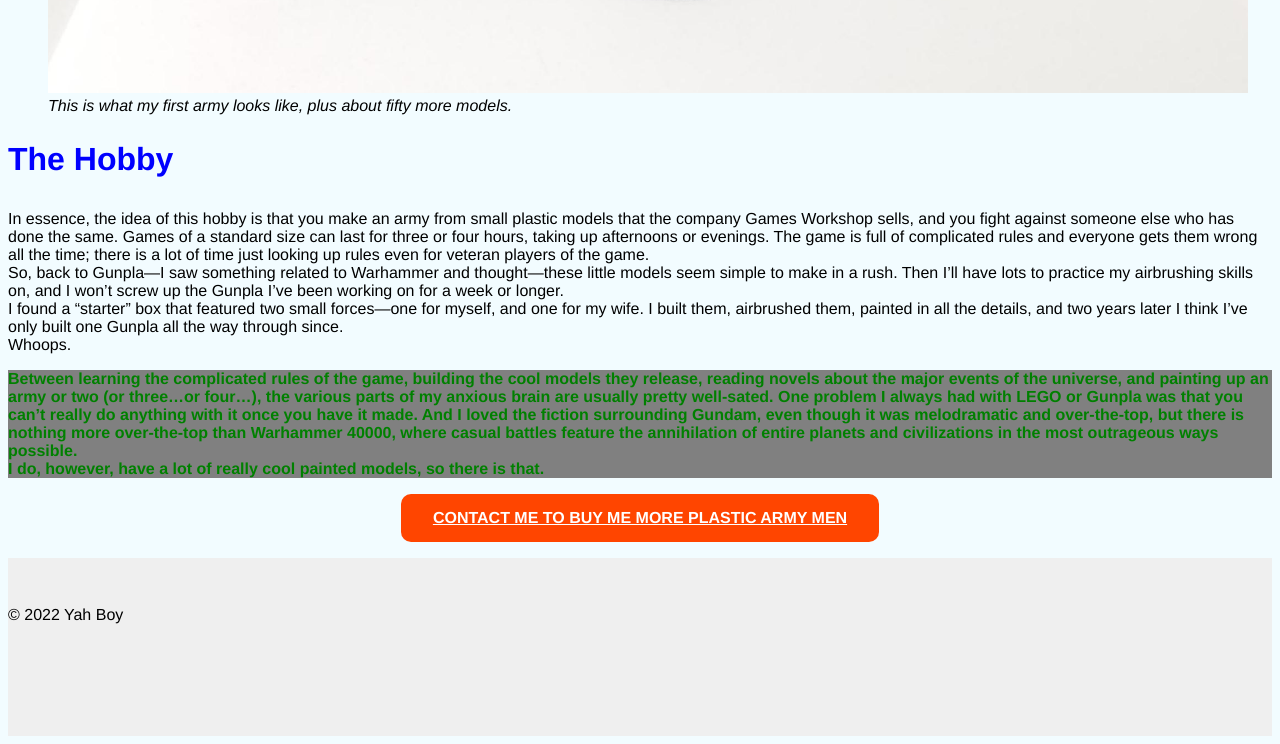
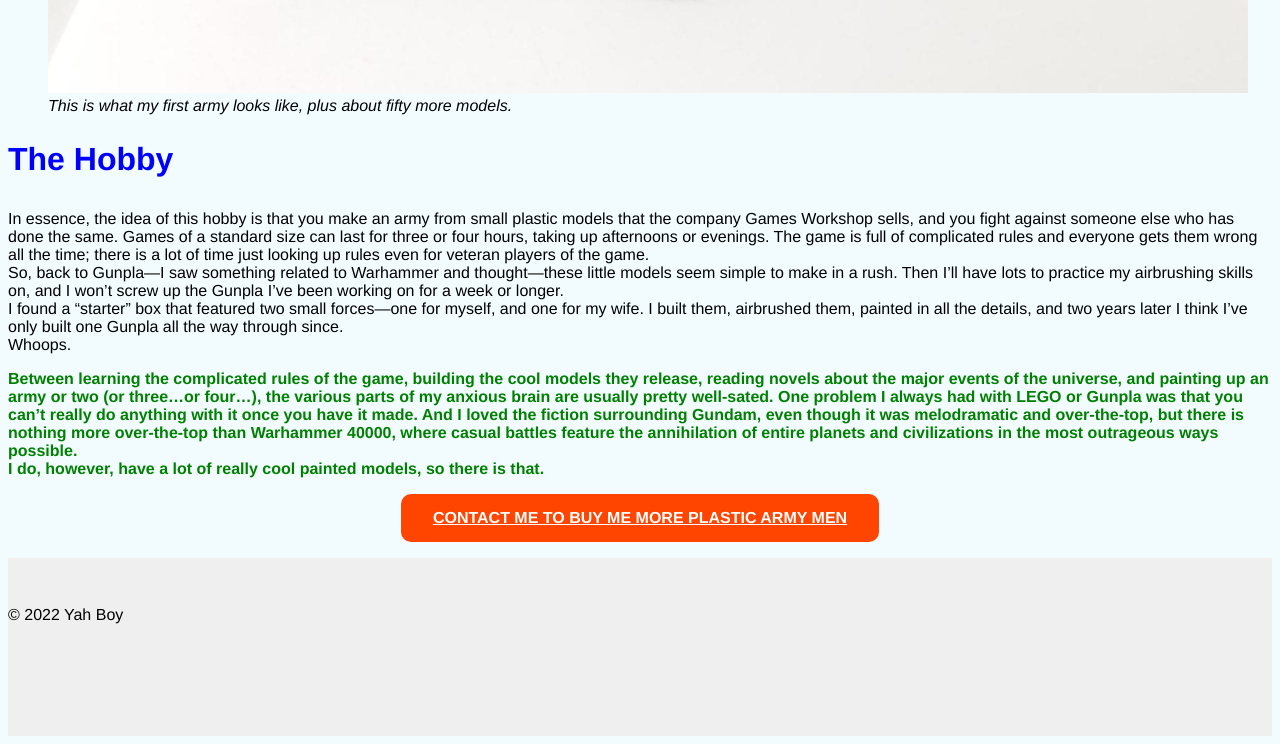
Before and after one commit to Stl-LC101-MAY-2022/js-assignment-4-html-me-something-pharned85, a website: page index.html in a window 1280 px wide. Shown: the part 7106-7850 px from the top of the page. Drawn offline with Linux system fonts and the light colour scheme.

Commit message:
took out testp

```diff
--- a/styles.css
+++ b/styles.css
@@ -193,9 +193,6 @@ li {
     font-size: 0.75em;
   }
 
-  #testp {
-    background-color: gray;
-}
 
 .funparagraph {
   font-weight: bold;
```
